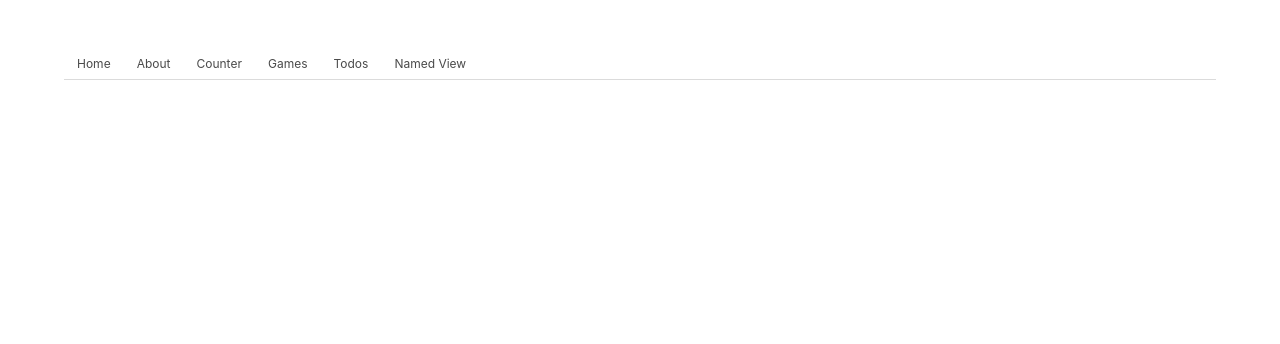
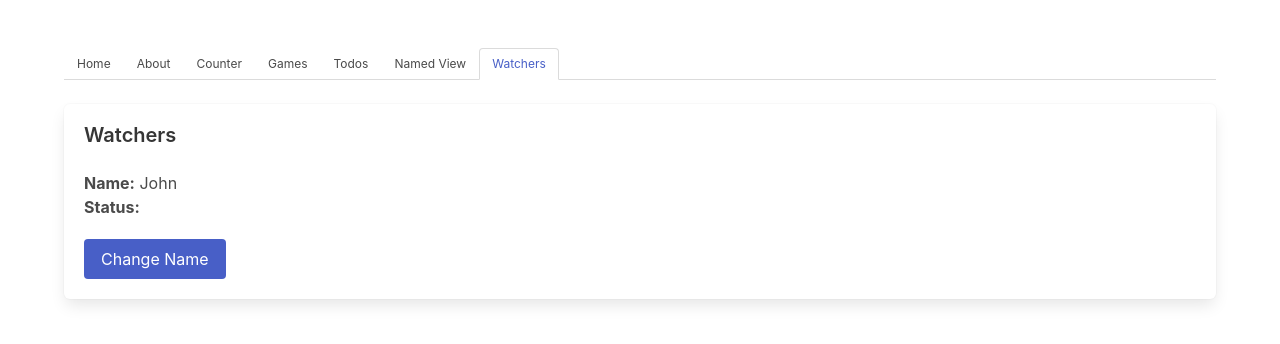
Before and after one commit to peterdierx/vue-playground, a Vue app: page /watchers in a window 1280 px wide. Shown: the top 344 px of the page. Built offline with nearby package versions, Linux system fonts and the light colour scheme.

Commit message:
watchers component

```diff
--- /dev/null
+++ b/src/components/Watchers.vue
@@ -0,0 +1,30 @@
+<template>
+  <div class='box'>
+    <h5 class='title is-5'>Watchers</h5>
+    <p><b>Name:</b> {{ name }}</p>
+    <p><b>Status:</b> {{ status }} </p>
+    <button @click='changeName' class='button is-link spaced'>Change Name</button>
+  </div>
+</template>
+
+<script>
+  export default {
+    name: 'Watchers',
+    data() {
+      return {
+        name: 'John',
+        status: ''
+      }
+    },
+    methods: {
+      changeName() {
+        this.name = 'John Doe'
+      }
+    },
+    watch: {
+      name( newValue, oldValue ) {
+        this.status = `${ oldValue } = ${ newValue }`
+      }
+    }
+  }
+</script>
--- a/src/views/Playground.vue
+++ b/src/views/Playground.vue
@@ -1,12 +1,13 @@
 <template>
   <div class='tabs is-small is-boxed'>
     <ul>
-      <router-link to='/'        ref='home'>Home</router-link>
-      <router-link to='/about'   ref='about'   active-class='is-active' tag='li'><a>About</a></router-link>
-      <router-link to='/counter' ref='counter' active-class='is-active' tag='li'><a>Counter</a></router-link>
-      <router-link to='/games'   ref='games'   active-class='is-active' tag='li'><a>Games</a></router-link>
-      <router-link to='/todos'   ref='todos'   active-class='is-active' tag='li'><a>Todos</a></router-link>
-      <router-link to='/ecovue'  ref='ecovue'  active-class='is-active' tag='li'><a>Named View</a></router-link>
+      <router-link to='/'         ref='home'>Home</router-link>
+      <router-link to='/about'    ref='about'    active-class='is-active' tag='li'><a>About</a></router-link>
+      <router-link to='/counter'  ref='counter'  active-class='is-active' tag='li'><a>Counter</a></router-link>
+      <router-link to='/games'    ref='games'    active-class='is-active' tag='li'><a>Games</a></router-link>
+      <router-link to='/todos'    ref='todos'    active-class='is-active' tag='li'><a>Todos</a></router-link>
+      <router-link to='/ecovue'   ref='ecovue'   active-class='is-active' tag='li'><a>Named View</a></router-link>
+      <router-link to='/watchers' ref='watchers' active-class='is-active' tag='li'><a>Watchers</a></router-link>
     </ul>
   </div>
 </template>
```
Also changed, not shown: src/router.js (+10 -7 lines), 2 other files (tests, documents, lock files or other folders).
